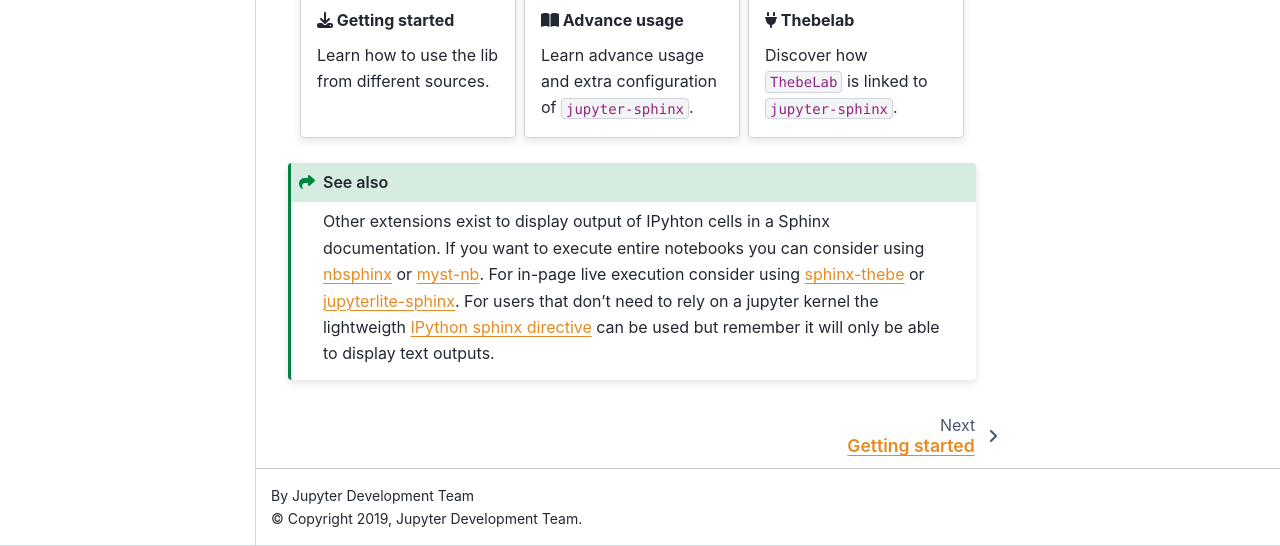
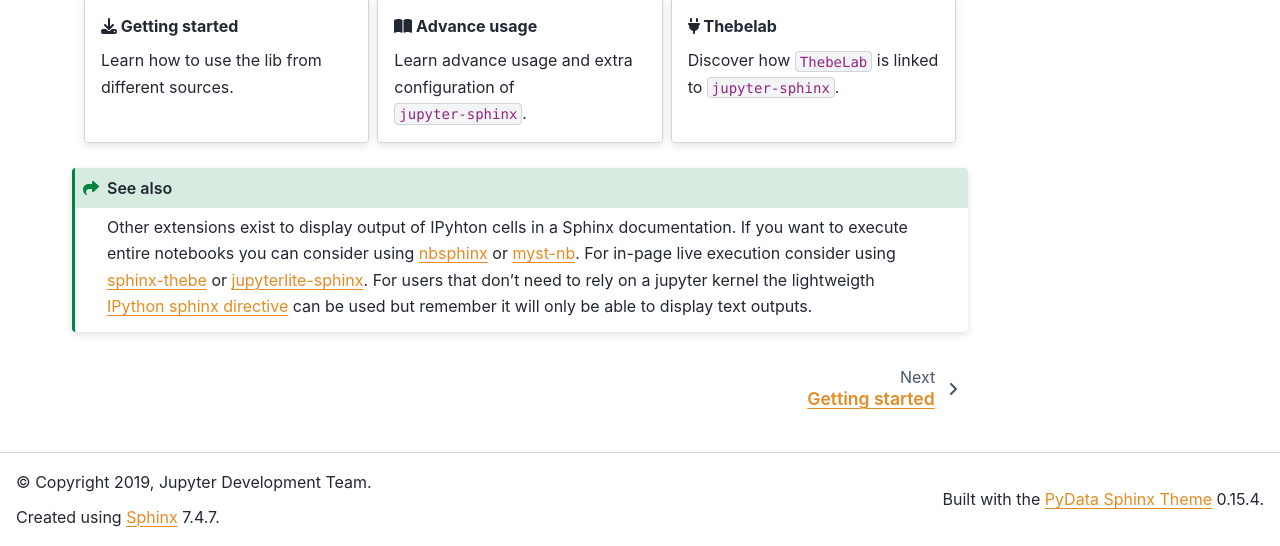
Before and after one commit to jupyter/jupyter-sphinx, a Sphinx documentation site: the page built from docs/index.rst, in a window 1280 px wide and 1017 px high, cut to the strip 471-1017 px from the top of the window. Built offline with Sphinx 7.4.7 and the PyData theme 0.15.4, drawn with Linux system fonts in a browser that asks for light colours; some of the changed text lies outside the part shown.

Commit message:
docs: align on Jupyter documentation

```diff
--- a/docs/conf.py
+++ b/docs/conf.py
@@ -22,7 +22,7 @@ release = jupyter_sphinx.__version__
 extensions = ["sphinx.ext.mathjax", "jupyter_sphinx", "sphinx_design"]
 
 # -- Options for HTML output ---------------------------------------------------
-html_theme = "sphinx_book_theme"
+html_theme = "pydata_sphinx_theme"
 html_title = "jupyter-sphinx"
 html_static_path = ["_static"]
 html_css_files = ["custom.css"]
@@ -32,7 +32,9 @@ html_theme_options = {
     "repository_branch": "main",
     "use_issues_button": True,
     "use_fullscreen_button": False,
+    "search_as_you_type": True,
 }
+html_sidebars = {"**": []}
 
 # -- Options for LaTeX output --------------------------------------------------
 latex_engine = "xelatex"
--- a/pyproject.toml
+++ b/pyproject.toml
@@ -55,8 +55,9 @@ test = [
 ]
 doc = [
     "sphinx-design",
-    "sphinx-book-theme",
-    "matplotlib"
+    "pydata-sphinx-theme",
+    "matplotlib",
+    "sphinx-autobuild",
 ]
 
 [tool.hatch.version]
```
